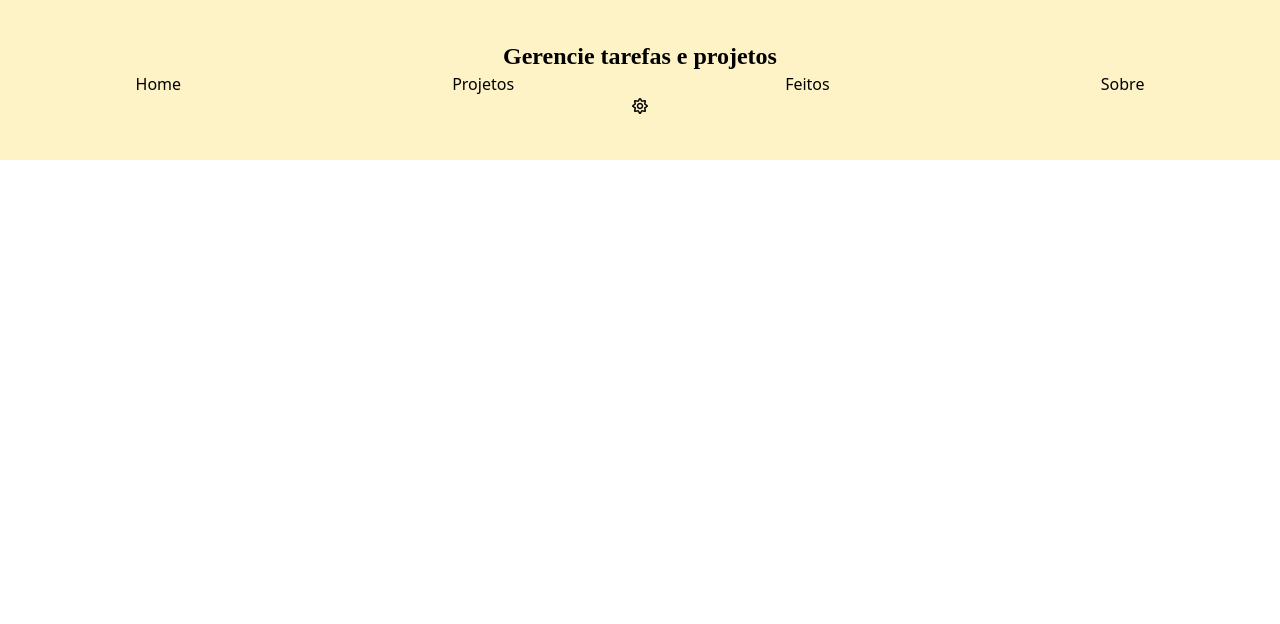
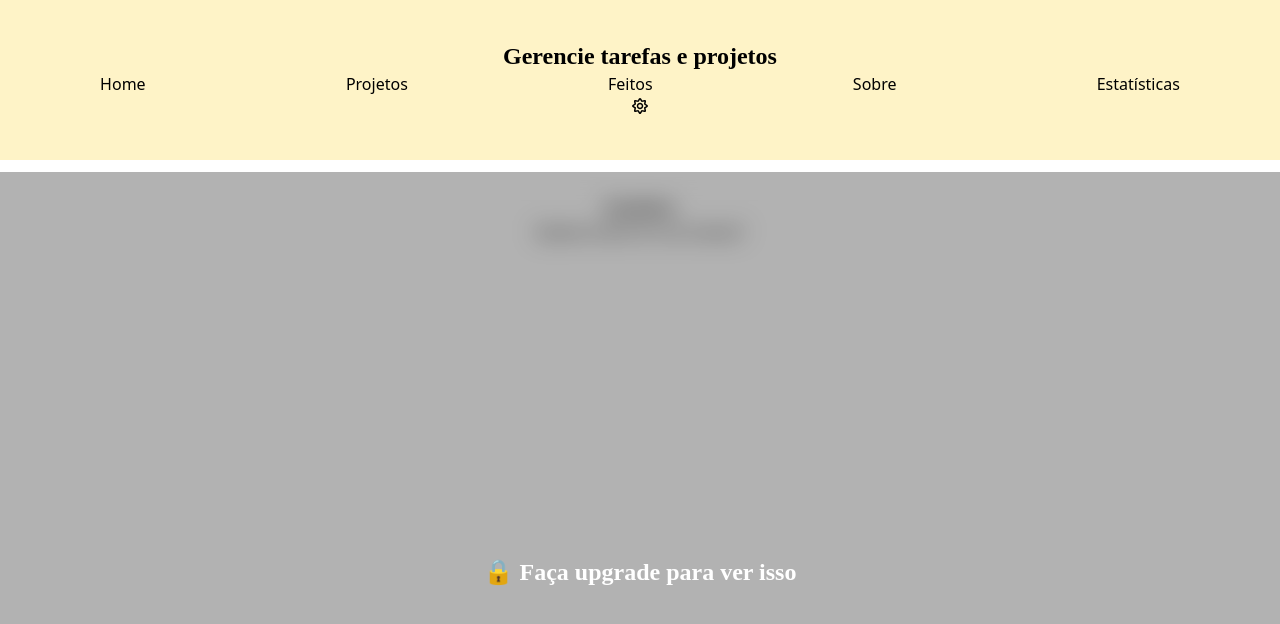
Before and after one commit to Bianca2703/Gerenciador-de-Tarefas-Web-Service, a React (Vite) app in the folder my-react-app/: page /statistics in a window 1280 px wide. Shown: the top 624 px of the page. Built offline with nearby package versions, Linux system fonts and the light colour scheme.

Commit message:
Cria página Estatísticas e HOC withPremiumAccess

```diff
--- a/my-react-app/src/Routes.jsx
+++ b/my-react-app/src/Routes.jsx
@@ -4,6 +4,7 @@ import Projects from "./pages/Projects";
 import Completed from "./pages/Completed";
 import About from "./pages/About";
 import ProjectsDetails from "./pages/ProjectsDetails";
+import Statistics from "./pages/Statistics";
 
 function AppRoutes() {
   return (
@@ -13,6 +14,7 @@ function AppRoutes() {
       <Route path="/projects/:id" element={<ProjectsDetails />} />
       <Route path="/completed" element={<Completed />} />
       <Route path="/about" element={<About />} />
+      <Route path="/statistics" element={<Statistics />} />
     </Routes>
   );
 }
--- a/my-react-app/src/components/Header.jsx
+++ b/my-react-app/src/components/Header.jsx
@@ -15,6 +15,7 @@ function Header() {
         <NavLink to="/projects">Projetos</NavLink>
         <NavLink to="/completed">Feitos</NavLink>
         <NavLink to="/about">Sobre</NavLink>
+        <NavLink to="/statistics">Estatísticas</NavLink>
       </nav>
       <button
         onClick={() => {
--- /dev/null
+++ b/my-react-app/src/hoc/withPremiumAccess.jsx
@@ -0,0 +1,26 @@
+function withPremiumAccess(WrappedComponent) {
+  return function WithPremiumAccess(props) {
+    const isPremium = false;
+
+    return (
+      <div className="relative min-h-screen">
+        <WrappedComponent {...props} />
+
+        {!isPremium && (
+          <div className="absolute inset-0 backdrop-blur-md bg-black/30 flex items-center justify-center">
+            <h2 className="text-2xl font-semibold text-white">
+              🔒 Faça upgrade para ver isso
+            </h2>
+          </div>
+        )}
+      </div>
+    );
+  };
+}
+
+/*O HOC controla o acesso à página e,
+quando o usuário não é premium, ele renderiza o conteúdo junto com uma
+camada overlay que aplica blur usando backdrop-filter, criando um efeito
+de paywall visual. */
+
+export default withPremiumAccess;
--- /dev/null
+++ b/my-react-app/src/pages/Statistics.jsx
@@ -0,0 +1,16 @@
+import { useContext } from "react";
+import withPremiumAccess from "../hoc/withPremiumAccess";
+import { GlobalContext } from "../Contexts/GlobalContext";
+
+function Statistics() {
+  const { tasks } = useContext(GlobalContext);
+
+  return (
+    <div className=" p-6">
+      <h1>Estatistica</h1>
+      <h2>Quantas tarefas fiz essa semana?</h2>
+    </div>
+  );
+}
+
+export default withPremiumAccess(Statistics);
```
